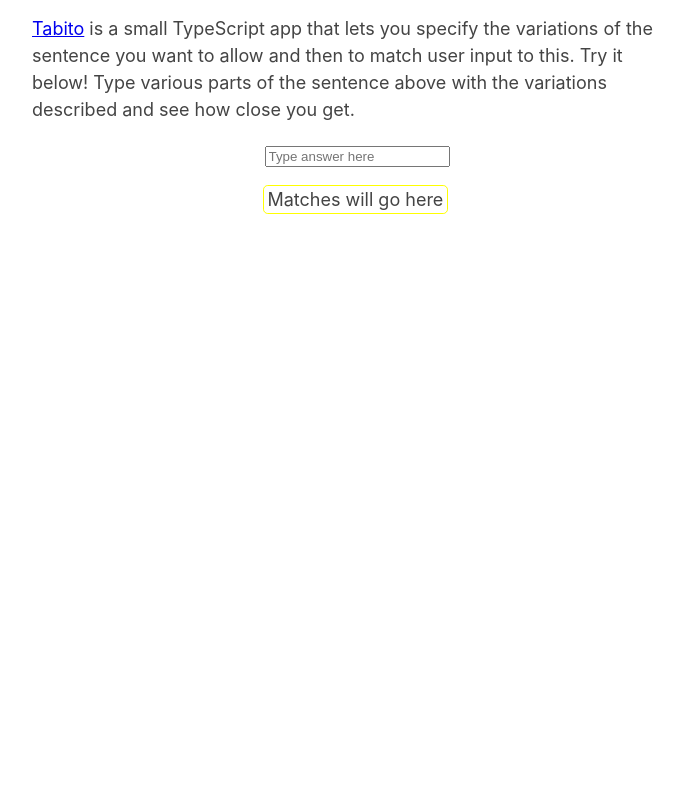
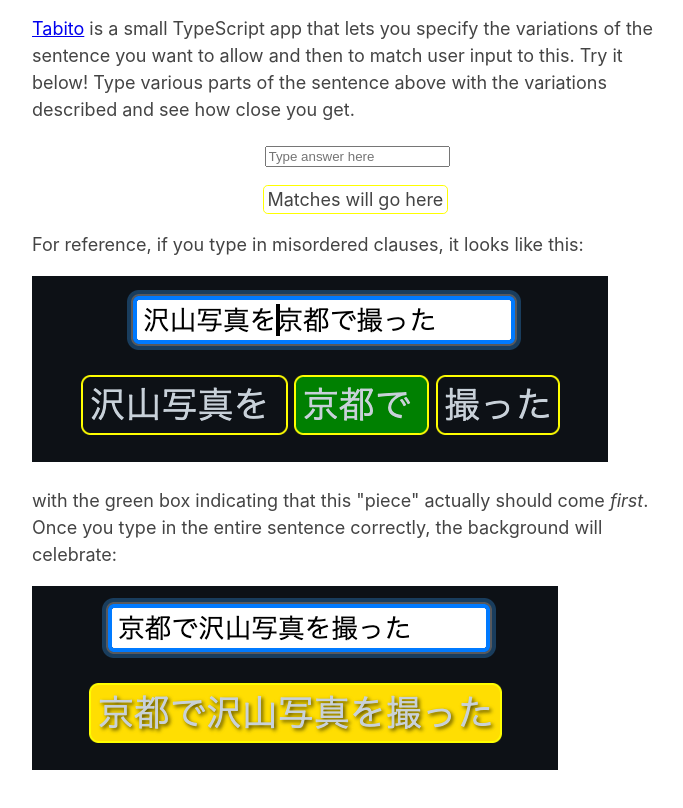
Before and after one commit to fasiha/tabito-lib, a website: page docs/index.html in a window 1280 px wide. Shown: the part 572-1380 px from the top of the page, without its empty margins (283-966 px from the left). Before the commit the page ends 825 px from the top, so only its background shows below. Drawn offline with Linux system fonts and the light colour scheme.

Commit message:
add example outputs

```diff
--- a/docs/index.html
+++ b/docs/index.html
@@ -148,6 +148,14 @@
     <div class="centered" id="output">
       <span class="chunk">Matches will go here</span>
     </div>
+    <p>For reference, if you type in misordered clauses, it looks like this:</p>
+    <img class="centered" src="partial.png" />
+    <p>
+      with the green box indicating that this "piece" actually should come
+      <em>first</em>. Once you type in the entire sentence correctly, the
+      background will celebrate:
+    </p>
+    <img class="centered" src="full.png" />
   </body>
   <script src="tabito.min.js"></script>
   <script src="index.js"></script>
```
Also changed, not shown: docs/full.png (added), docs/partial.png (added).
